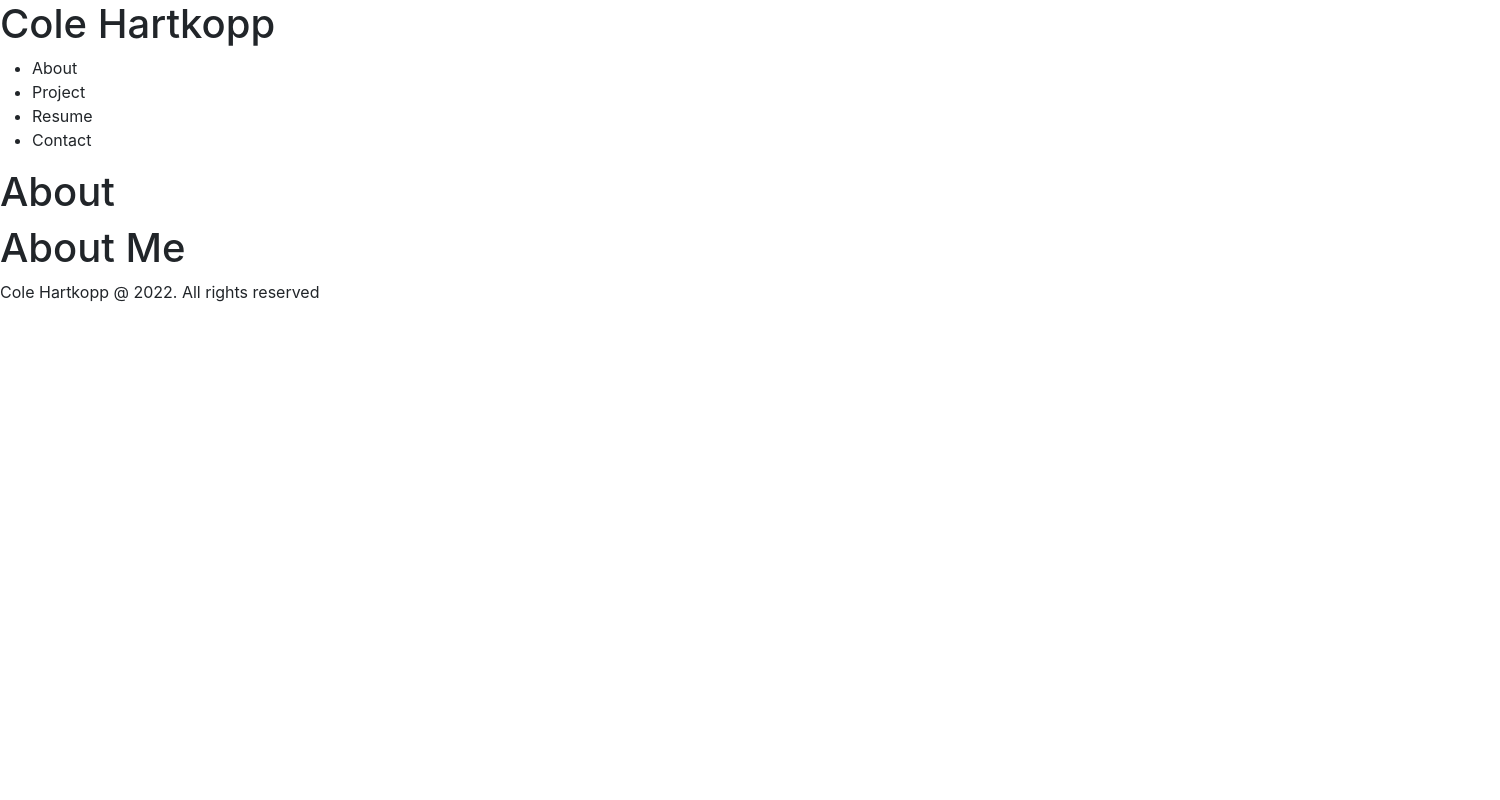
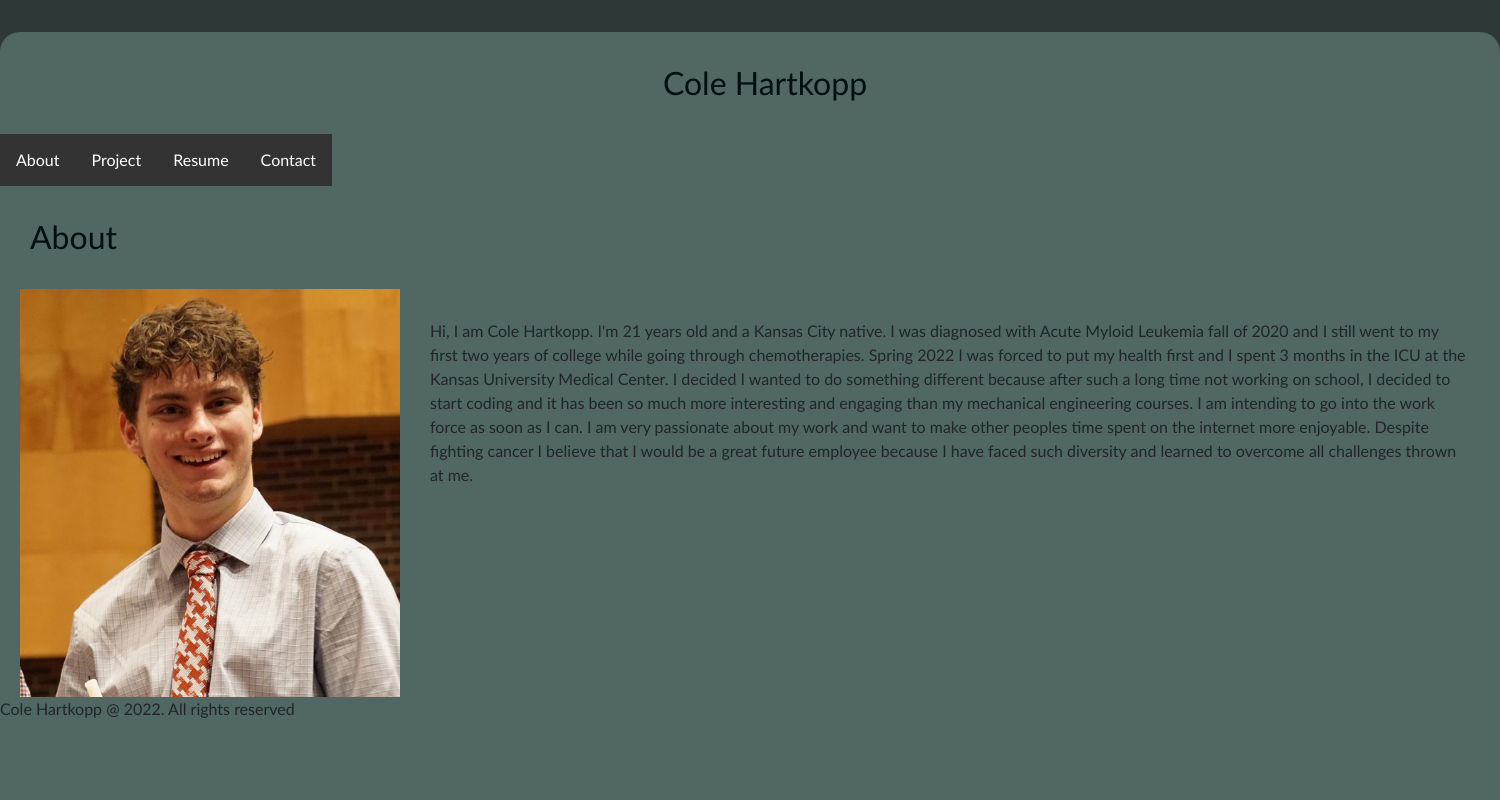
Before and after one commit to zencoh/reactPortfolio, a React (Create React App) app in the folder portfolio/: page / in a window 1280 px wide. Shown: the top 800 px of the page, 1500 px wide, since content can reach past the window. Built offline with nearby package versions, Linux system fonts and the light colour scheme; the HTML template or start-up script is replaced by a standard one.

Commit message:
adding styling to app and about

```diff
--- /dev/null
+++ b/package.json
@@ -0,0 +1,6 @@
+{
+  "name": "reactPortfolio",
+  "lockfileVersion": 3,
+  "requires": true,
+  "packages": {}
+}
--- a/portfolio/src/App.css
+++ b/portfolio/src/App.css
@@ -1 +1,71 @@
-/* app css here */
+* {
+    box-sizing: border-box;
+    margin: 0;
+    padding: 0;
+    font-family: 'Trebuchet MS', 'Lucida Sans Unicode', 'Lucida Grande',
+      'Lucida Sans', Arial, sans-serif;
+  }
+
+  body {
+    background-color: #2d3938;
+  }
+
+  .portfolio-app {
+    display: flex;
+    flex-direction: column;
+    justify-content: flex-start;
+    width: 1500px;
+    min-height: 800px;
+    background: #516764;
+    margin: 32px auto;
+    border-radius: 20px;
+  }
+
+  header {
+    text-align: center;
+  }
+
+  ul {
+    list-style-type: none;
+    margin: 0;
+    padding: 0;
+    overflow: hidden;
+    background-color: #333;
+  }
+
+  li {
+    display: inline-block;
+    color: white;
+    padding: 14px 16px;
+    text-decoration: none;
+  }
+
+  li :hover {
+    color: #f19953;
+  }
+
+  h1 {
+    margin: 32px 0;
+    color: #001011;
+    font-size: 32px;
+    padding-left: 30px;
+  }
+
+  .about {
+    display: flex;
+  }
+
+  aside {
+    flex: 1;
+  }
+
+  img {
+    width: 400px;
+    padding-left: 20px
+    /* height: ; */
+  }
+
+ .about-p {
+    flex: 3;
+    padding: 30px;
+ }
--- a/portfolio/src/App.js
+++ b/portfolio/src/App.js
@@ -25,12 +25,18 @@ function App() {
 
   return (
     <div className="portfolio-app">
-      <Header />
-      <Navigation
+      <header>
+       <Header />
+      </header>
+
+      <nav>
+        <Navigation
         pages={pages}
         setCurrentPage={setCurrentPage}
         currentPage={currentPage}
       ></Navigation>
+      </nav>
+
       <main>
         <CurrentPage currentPage={currentPage} />
       </main>
--- a/portfolio/src/components/About.js
+++ b/portfolio/src/components/About.js
@@ -1,7 +1,12 @@
+import logo from "../img/coleDress.png"
+
 function About() {
   return (
     <section className="about">
-      <h1>About Me</h1>
+      <aside>
+        <img src={logo} alt="Cole Hartkopp"/>
+      </aside>
+      <p className="about-p">Hi, I am Cole Hartkopp. I'm 21 years old and a Kansas City native. I was diagnosed with Acute Myloid Leukemia fall of 2020 and I still went to my first two years of college while going through chemotherapies. Spring 2022 I was forced to put my health first and I spent 3 months in the ICU at the Kansas University Medical Center. I decided I wanted to do something different because after such a long time not working on school, I decided to start coding and it has been so much more interesting and engaging than my mechanical engineering courses. I am intending to go into the work force as soon as I can. I am very passionate about my work and want to make other peoples time spent on the internet more enjoyable. Despite fighting cancer I believe that I would be a great future employee because I have faced such diversity and learned to overcome all challenges thrown at me.</p>
     </section>
   );
 }
```
Also changed, not shown: portfolio/src/img/coleDress.png (added), 1 other file (tests, documents, lock files or other folders).
